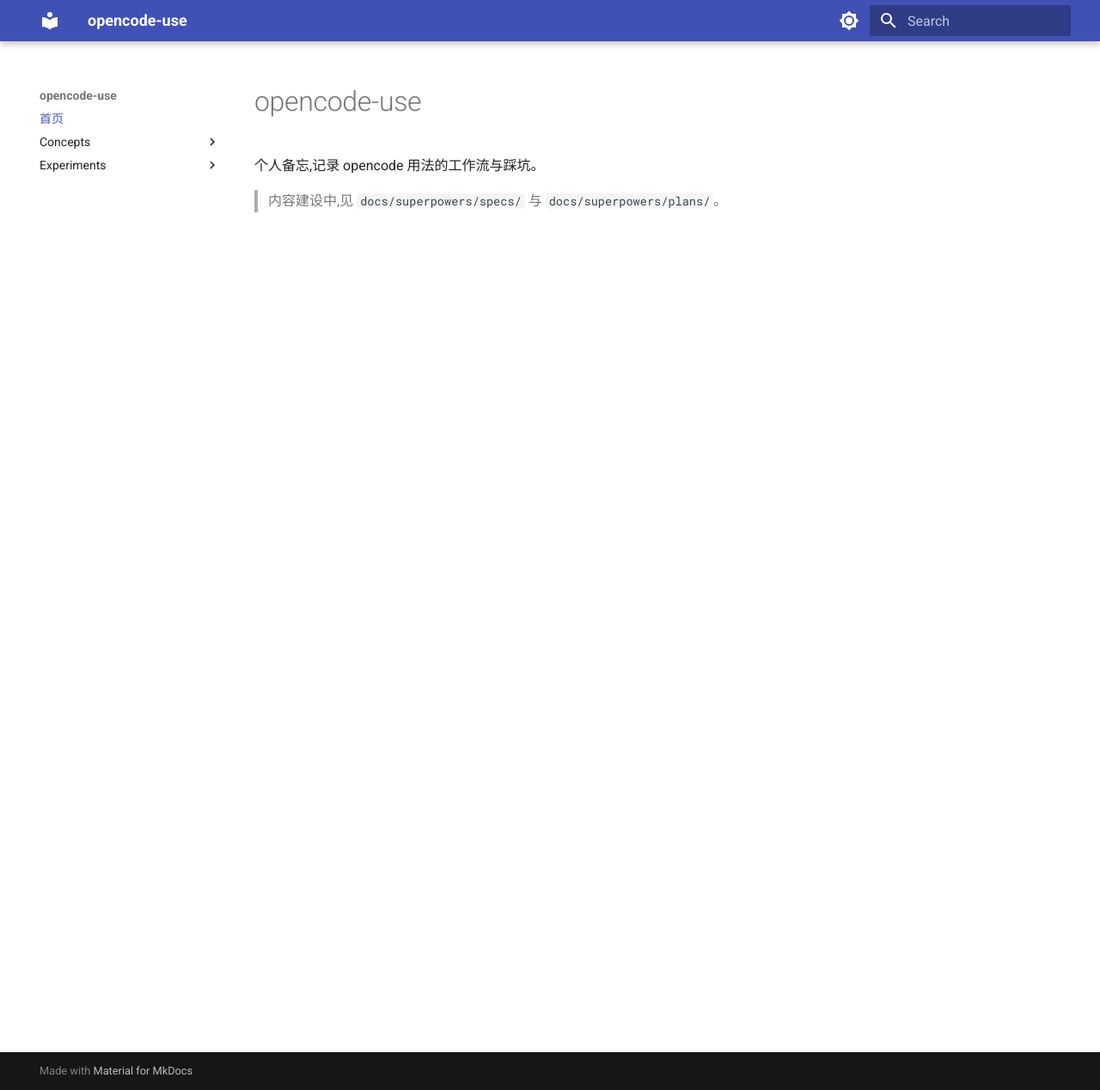
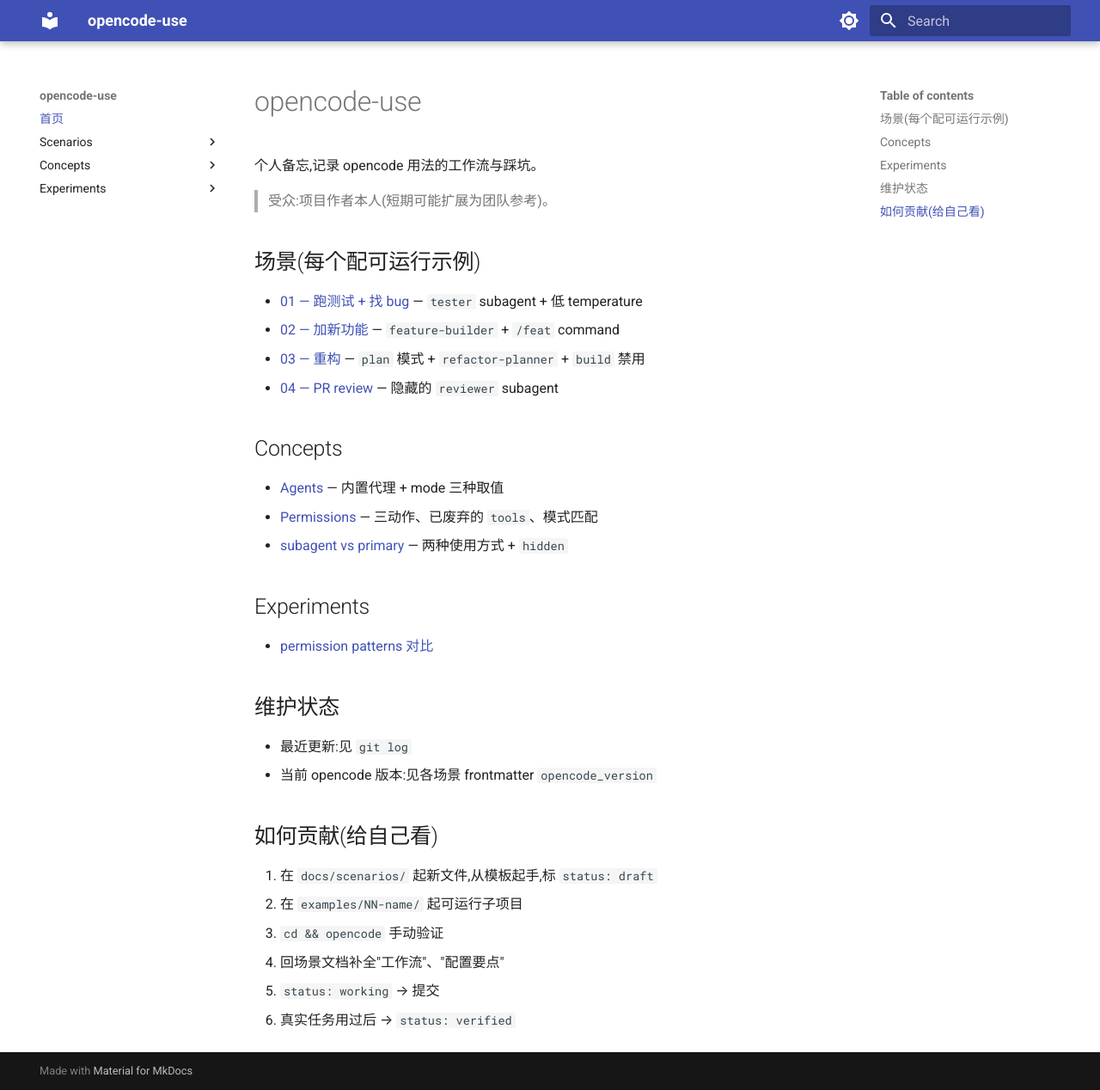
Before and after one commit to wx528/opencode-use, an MkDocs documentation site: the page built from docs/index.md, in a window 1280 px wide and 1268 px high. Shown: the whole window at 86% size. Built offline with MkDocs 1.6.1 and Material for MkDocs 9.7.7, drawn with Linux system fonts in a browser that asks for light colours.

Commit message:
docs: complete wiki nav, index, and README TOC

```diff
--- a/docs/index.md
+++ b/docs/index.md
@@ -6,4 +6,35 @@
 
 个人备忘,记录 opencode 用法的工作流与踩坑。
 
-> 内容建设中,见 `docs/superpowers/specs/` 与 `docs/superpowers/plans/`。
+> 受众:项目作者本人(短期可能扩展为团队参考)。
+
+## 场景(每个配可运行示例)
+
+- [01 — 跑测试 + 找 bug](scenarios/01-debug-bug.md) — `tester` subagent + 低 temperature
+- [02 — 加新功能](scenarios/02-add-feature.md) — `feature-builder` + `/feat` command
+- [03 — 重构](scenarios/03-refactor.md) — `plan` 模式 + `refactor-planner` + `build` 禁用
+- [04 — PR review](scenarios/04-pr-review.md) — 隐藏的 `reviewer` subagent
+
+## Concepts
+
+- [Agents](concepts/agents.md) — 内置代理 + mode 三种取值
+- [Permissions](concepts/permissions.md) — 三动作、已废弃的 `tools`、模式匹配
+- [subagent vs primary](concepts/subagent-vs-primary.md) — 两种使用方式 + `hidden`
+
+## Experiments
+
+- [permission patterns 对比](experiments/permission-patterns.md)
+
+## 维护状态
+
+- 最近更新:见 `git log`
+- 当前 opencode 版本:见各场景 frontmatter `opencode_version`
+
+## 如何贡献(给自己看)
+
+1. 在 `docs/scenarios/` 起新文件,从模板起手,标 `status: draft`
+2. 在 `examples/NN-name/` 起可运行子项目
+3. `cd && opencode` 手动验证
+4. 回场景文档补全"工作流"、"配置要点"
+5. `status: working` → 提交
+6. 真实任务用过后 → `status: verified`
--- a/mkdocs.yml
+++ b/mkdocs.yml
@@ -39,6 +39,11 @@
 
 nav:
   - 首页: index.md
+  - Scenarios:
+      - 01 — 跑测试 + 找 bug: scenarios/01-debug-bug.md
+      - 02 — 加新功能: scenarios/02-add-feature.md
+      - 03 — 重构: scenarios/03-refactor.md
+      - 04 — PR review: scenarios/04-pr-review.md
   - Concepts:
       - agents: concepts/agents.md
       - permissions: concepts/permissions.md
```
Also changed, not shown: README.md (+52 -6 lines).
